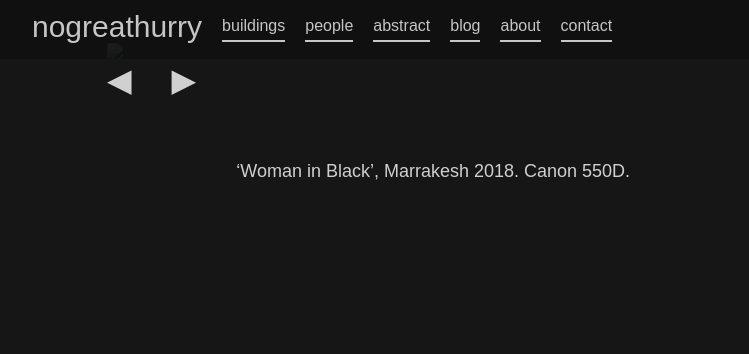
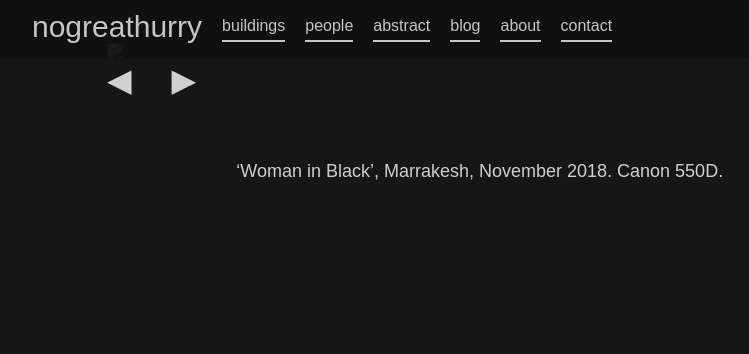
Before and after one commit to 987poiuytrewq/nogreathurry, a Jekyll site: the page built from _people/IMG-20190316-WA0031.md, in a window 1280 px wide. Shown: the top 354 px of the page, without its empty margins (8-757 px from the left). Built offline with Jekyll 4.4.1, drawn with Linux system fonts in a browser that asks for light colours.

Commit message:
Updated Img 20190316 Wa0031

```diff
--- a/_people/IMG-20190316-WA0031.md
+++ b/_people/IMG-20190316-WA0031.md
@@ -17,4 +17,4 @@
 layout: photo
 ---
 
-'Woman in Black', Marrakesh 2018. Canon 550D.
+'Woman in Black', Marrakesh, November 2018. Canon 550D.
```
Also changed, not shown: other parts of _people/IMG-20190316-WA0031.md (+1 -1 lines).
